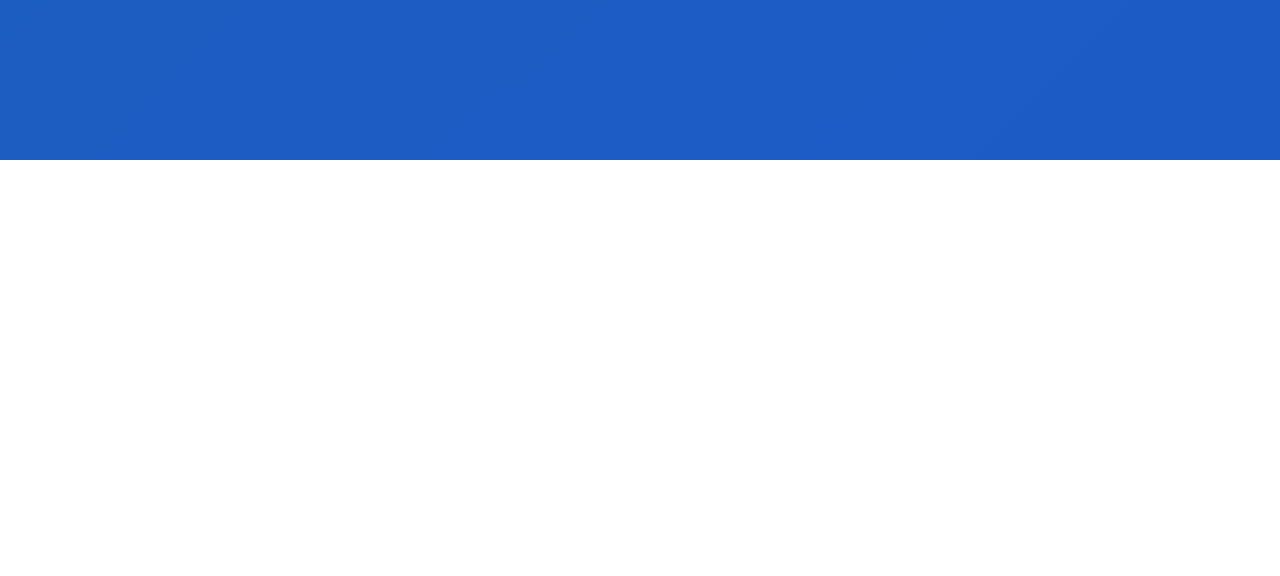
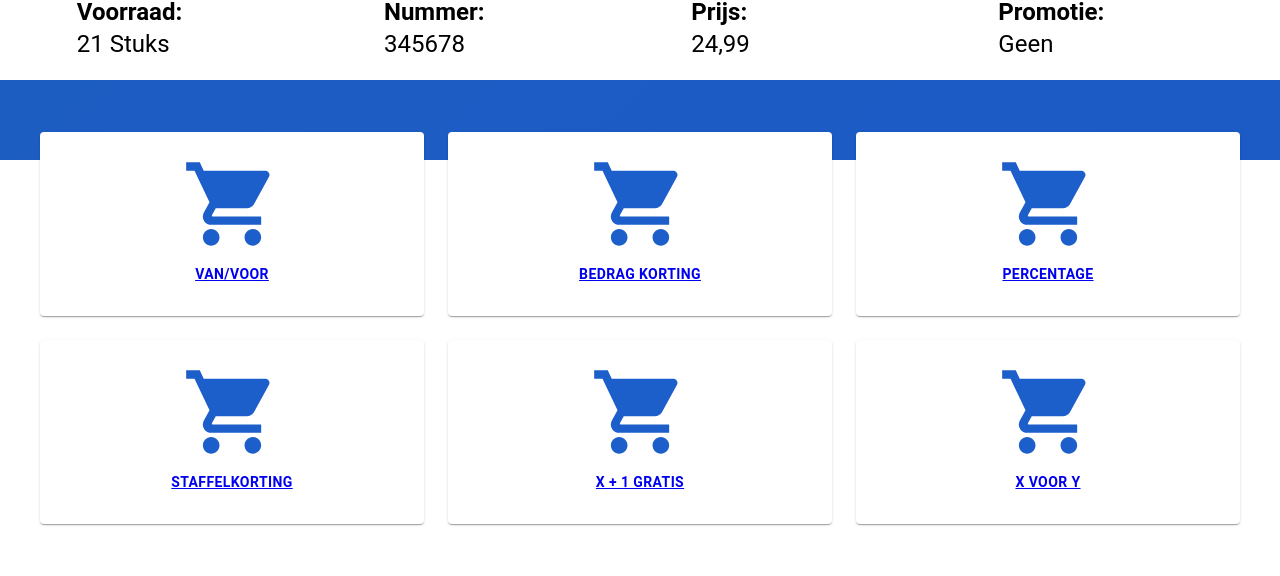
Before and after one commit to Isaidhello/AXI, a React app: page /producttoevoegen in a window 1280 px wide. Shown: the part 640-1216 px from the top of the page. Before the commit the page ends 800 px from the top, so only its background shows below. Built offline with nearby package versions, Linux system fonts and the light colour scheme.

Commit message:
Product aan lijst toevoegen

```diff
--- a/src/Home.js
+++ b/src/Home.js
@@ -4,12 +4,15 @@ import { makeStyles } from '@material-ui/core/styles';
 
 
 import { BrowserRouter } from 'react-router-dom';
-import { BrowserRouter as Router, Switch, Route}from 'react-router-dom';
+import { BrowserRouter as Router, Switch, Route, Link }from 'react-router-dom';
 
 import Afprijzen from './components/afprijzen/Afprijzen.js';
 import Homepage from './components/Homepage.js';
 import Header from './components/Header';
 import ProductList from './components/afprijzen/swipeable/BasicExample';
+import FABRechtsOnder from './components/afprijzen/FABRechtsOnder';
+import CardsHomeKlein from './components/afprijzen/CardsHomeKlein';
+import ProductInfo from './components/afprijzen/ProductInfo';
 
 const useStyles = makeStyles((theme) => ({
   homescreen: {
@@ -85,13 +88,19 @@ function Home() {
 
               </Route>
               <Route exact path="/afprijzen/korting1">
-                <br></br><br></br><br></br><br></br><br></br><ProductList/>
+                <br></br><br></br><br></br><br></br><ProductList/>
+                <Link to="/producttoevoegen">Simuleer een product scan</Link>
+                <FABRechtsOnder />
               </Route>
               <Route exact path="/afprijzen/korting2">
                 korting 2
               </Route>
               <Route exact path="/afprijzen/korting3">
                 korting 3
+              </Route>
+              <Route exact path="/producttoevoegen">
+                <ProductInfo />
+                <CardsHomeKlein />
               </Route>
               <Route exact path="/bestellen" component="">
                 <h1>Bestellen</h1>
--- a/src/Homescreen.css
+++ b/src/Homescreen.css
@@ -5,3 +5,7 @@
   color: #4A61ED;
   font-weight: bold;
 }
+
+body {
+  overflow: hidden;
+}
--- /dev/null
+++ b/src/components/afprijzen/CardsHomeKlein.js
@@ -0,0 +1,146 @@
+import React from 'react';
+import { makeStyles } from '@material-ui/core/styles';
+import Card from '@material-ui/core/Card';
+import CardContent from '@material-ui/core/CardContent';
+import ShoppingCartIcon from '@material-ui/icons/ShoppingCart'
+import Button from '@material-ui/core/Button';
+import Typography from '@material-ui/core/Typography';
+
+import Grid from '@material-ui/core/Grid';
+import { Link } from 'react-router-dom';
+
+
+const useStyles = makeStyles((theme)=>({
+    root: {
+        padding: theme.spacing(5),
+        marginTop: '-10px',
+        paddingTop: '0'
+    },
+
+    pos: {
+      marginBottom: 12,
+    },
+    cardContent:{
+        width: "100%",
+    }
+  }));
+
+export default function CardsHomeKlein() {
+    const classes = useStyles();
+
+
+return (
+    <Grid
+    className={classes.root}
+    container
+    color="primary"
+    direction="row"
+    justify="center"
+    spacing={3}
+
+    >
+       <Grid container item xs={4} justify="center" >
+            <Card className={classes.cardContent}>
+                <Button className={classes.cardContent}>
+                    <Link to="/vanvoorkorting">
+                        <CardContent >
+                            <Grid item>
+                                <ShoppingCartIcon style={{fontSize: 100,}} color="primary"></ShoppingCartIcon>
+                            </Grid>
+                            <Grid item>
+                                <Typography variant="h7" style={{fontWeight: "bold" }}>Van/Voor</Typography>
+                            </Grid>
+                        </CardContent>
+                    </Link>
+                </Button>
+            </Card>
+        </Grid>
+
+        <Grid container item xs={4} justify="center" >
+            <Card className={classes.cardContent}>
+                <Button className={classes.cardContent}>
+                    <Link to="/bedragkorting">
+                        <CardContent >
+                            <Grid item>
+                                <ShoppingCartIcon style={{fontSize: 100,}} color="primary"></ShoppingCartIcon>
+                            </Grid>
+                            <Grid item>
+                                <Typography variant="h7" style={{fontWeight: "bold" }}>Bedrag korting</Typography>
+                            </Grid>
+                        </CardContent>
+                    </Link>
+                </Button>
+            </Card>
+        </Grid>
+
+        <Grid container item xs={4} justify="center" >
+            <Card className={classes.cardContent}>
+                <Button className={classes.cardContent}>
+                    <Link to="/percentagekorting">
+                        <CardContent >
+                            <Grid item>
+                                <ShoppingCartIcon style={{fontSize: 100,}} color="primary"></ShoppingCartIcon>
+                            </Grid>
+                            <Grid item>
+                                <Typography variant="h7" style={{fontWeight: "bold" }}>Percentage</Typography>
+                            </Grid>
+                        </CardContent>
+                    </Link>
+                </Button>
+            </Card>
+        </Grid>
+
+        <Grid container item xs={4} justify="center" >
+            <Card className={classes.cardContent}>
+                <Button className={classes.cardContent}>
+                    <Link to="/staffelkorting">
+                        <CardContent >
+                            <Grid item>
+                                <ShoppingCartIcon style={{fontSize: 100,}} color="primary"></ShoppingCartIcon>
+                            </Grid>
+                            <Grid item>
+                                <Typography variant="h7" style={{fontWeight: "bold" }}>Staffelkorting</Typography>
+                            </Grid>
+                        </CardContent>
+                    </Link>
+                </Button>
+            </Card>
+        </Grid>
+
+        <Grid container item xs={4} justify="center" >
+            <Card className={classes.cardContent}>
+                <Button className={classes.cardContent}>
+                    <Link to="/x+1gratiskorting">
+                        <CardContent >
+                            <Grid item>
+                                <ShoppingCartIcon style={{fontSize: 100,}} color="primary"></ShoppingCartIcon>
+                            </Grid>
+                            <Grid item>
+                                <Typography variant="h7" style={{fontWeight: "bold" }}>X + 1 gratis</Typography>
+                            </Grid>
+                        </CardContent>
+                    </Link>
+                </Button>
+            </Card>
+        </Grid>
+
+        <Grid container item xs={4} justify="center" >
+            <Card className={classes.cardContent}>
+                <Button className={classes.cardContent}>
+                    <Link to="xvoorykorting">
+                        <CardContent >
+                            <Grid item>
+                                <ShoppingCartIcon style={{fontSize: 100,}} color="primary"></ShoppingCartIcon>
+                            </Grid>
+                            <Grid item>
+                                <Typography variant="h7" style={{fontWeight: "bold" }}>X voor Y</Typography>
+                            </Grid>
+                        </CardContent>
+                    </Link>
+                </Button>
+            </Card>
+        </Grid>
+
+    </Grid>
+  );
+}
--- /dev/null
+++ b/src/components/afprijzen/FABRechtsOnder.js
@@ -0,0 +1,36 @@
+import React from 'react';
+import { makeStyles } from '@material-ui/core/styles';
+import Fab from '@material-ui/core/Fab';
+//import ArrowForwardIcon from '@material-ui/icons/ArrowForward';
+import DoneIcon from '@material-ui/icons/Done';
+import { Link } from 'react-router-dom';
+
+const useStyles = makeStyles((theme) => ({
+    root:{
+        display: 'grid',
+    },
+    item: {
+        position: 'absolute',
+        bottom: '40px',
+        right: '40px',
+        borderRadius: '0%',
+        width: '70px',
+        height: '70px',
+    },
+    arrow: {
+      color: 'white',
+      fontSize: 35
+    }
+}));
+
+export default function FABRechtsOnder() {
+    const classes = useStyles();
+
+    return (
+      <div className={classes.root} ><Link to='/home'>
+        <Fab className={classes.item} aria-label="add" color="secondary">
+          <DoneIcon className={classes.arrow} fontSize='inherit' />
+        </Fab></Link>
+      </div>
+    );
+}
--- a/src/components/afprijzen/GradientList.js
+++ b/src/components/afprijzen/GradientList.js
@@ -15,6 +15,7 @@ const useStyles = makeStyles((theme) => ({
   root: {
     flexGrow: 1,
     marginLeft: '8vw',
+    marginTop: '0'
   },
   demo: {
     backgroundColor: 'none'
@@ -36,7 +37,7 @@ export default function GradientList() {
         <Grid item xs={11}>
 
           <div className={classes.demo}>
-          <br></br><br></br><br></br><br></br>
+          <br></br><br></br><br></br>
             <List dense={dense}>
               <Link to="/afprijzen/korting1" className={classes.link}>
                 <ListItem className="gradientlistitem">
--- /dev/null
+++ b/src/components/afprijzen/ProductInfo.js
@@ -0,0 +1,140 @@
+import React from 'react';
+import { makeStyles } from '@material-ui/core/styles';
+import Grid from '@material-ui/core/Grid';
+import Typography from '@material-ui/core/Typography';
+import Verf from '../../images/zeep.jpg';
+
+
+
+
+const useStyles = makeStyles((theme) => ({
+  root: {
+    '& > *': {
+
+      margin: theme.spacing(1),
+      width:'96%',
+      marginBottom: '0'
+    },
+
+    afb:{
+
+
+    }
+
+
+
+  },
+}));
+
+export default function ProductInfo() {
+  const classes = useStyles();
+
+  return (
+    <Grid
+    container
+    className={classes.root}
+    direction="column"
+    justify="center"
+    alignItems="center"
+    style={{marginBottom: 50, backgroundColor: 'white', marginTop: '20px', paddingBottom: '20px'}}
+    //spacing={3}
+    //style={{ margin: 8 }}
+    >
+        <Grid
+        item
+        container
+        justify="center"
+        alignItems="center"
+        xs={12}
+         >
+        <img id="ProductImg" style={{height: 450, marginBottom: 10}} src={Verf} alt='Foto van Flexa verf'></img>
+        </Grid>
+
+        <Grid
+        item
+        container
+        justify="center"
+        alignItems="center"
+        xs={12} //Titeltext
+         >
+         <Typography id="ProductTitel" variant="h4" style={{fontWeight: "bold" }}>Flexa Creations muurverf early dew 1L </Typography>
+        </Grid>
+
+        <Grid
+        container
+        item
+        direction="row"
+        justify="space-around"
+        alignItems="center"
+        xs={12}>
+
+            <Grid
+            item
+            container
+            direction="column"
+            justify="flex-start"
+            alignItems="flex-start"
+            xs={2}>
+                <Grid item xs={12}>
+                    <Typography  variant="h5" style={{fontWeight: "bold" }} >Voorraad:</Typography>
+                </Grid>
+                <Grid item>
+                    <Typography id="ProductVoorraad" variant="h5">21 Stuks</Typography>
+                </Grid>
+             </Grid>
+
+             <Grid
+            item
+            container
+            direction="column"
+            justify="flex-start"
+            alignItems="flex-start"
+            xs={2}>
+                <Grid item xs={12}>
+                    <Typography variant="h5" style={{fontWeight: "bold" }}>Nummer:</Typography>
+                </Grid>
+                <Grid item>
+                    <Typography id="ProductNummer" variant="h5">345678</Typography>
+                </Grid>
+             </Grid>
+
+             <Grid
+            item
+            container
+            direction="column"
+            justify="flex-start"
+            alignItems="flex-start"
+            xs={2}>
+                <Grid item xs={12}>
+                    <Typography variant="h5" style={{fontWeight: "bold" }}>Prijs:</Typography>
+                </Grid>
+                <Grid item>
+                    <Typography id="ProductPrijs" variant="h5">24,99</Typography>
+                </Grid>
+             </Grid>
+
+             <Grid
+            item
+            container
+            direction="column"
+            justify="flex-start"
+            alignItems="flex-start"
+            xs={2}>
+                <Grid item xs={12}>
+                    <Typography variant="h5" style={{fontWeight: "bold" }}>Promotie:</Typography>
+                </Grid>
+                <Grid item>
+                    <Typography id="ProductPromotie" variant="h5">Geen</Typography>
+                </Grid>
+             </Grid>
+
+
+
+
+
+        </Grid>
+
+
+    </Grid>
+  );
+}
--- a/src/index.css
+++ b/src/index.css
@@ -5,6 +5,7 @@ body {
     sans-serif;
   -webkit-font-smoothing: antialiased;
   -moz-osx-font-smoothing: grayscale;
+  overflow: hidden;
 }
 
 code {
```
Also changed, not shown: src/components/Header.js (+16 -1 lines), src/components/Homepage.js (+1 -10 lines), src/components/afprijzen/InfoKlein.js (added, +50 -0 lines).
